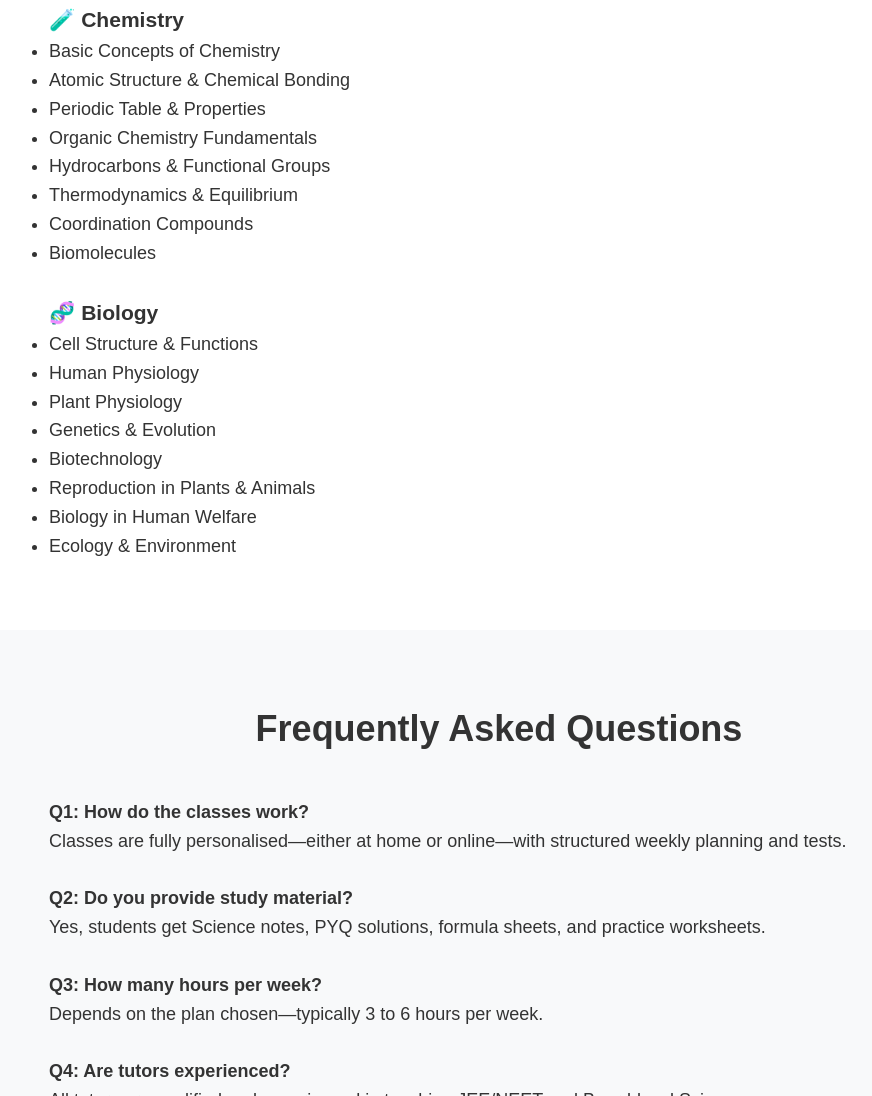
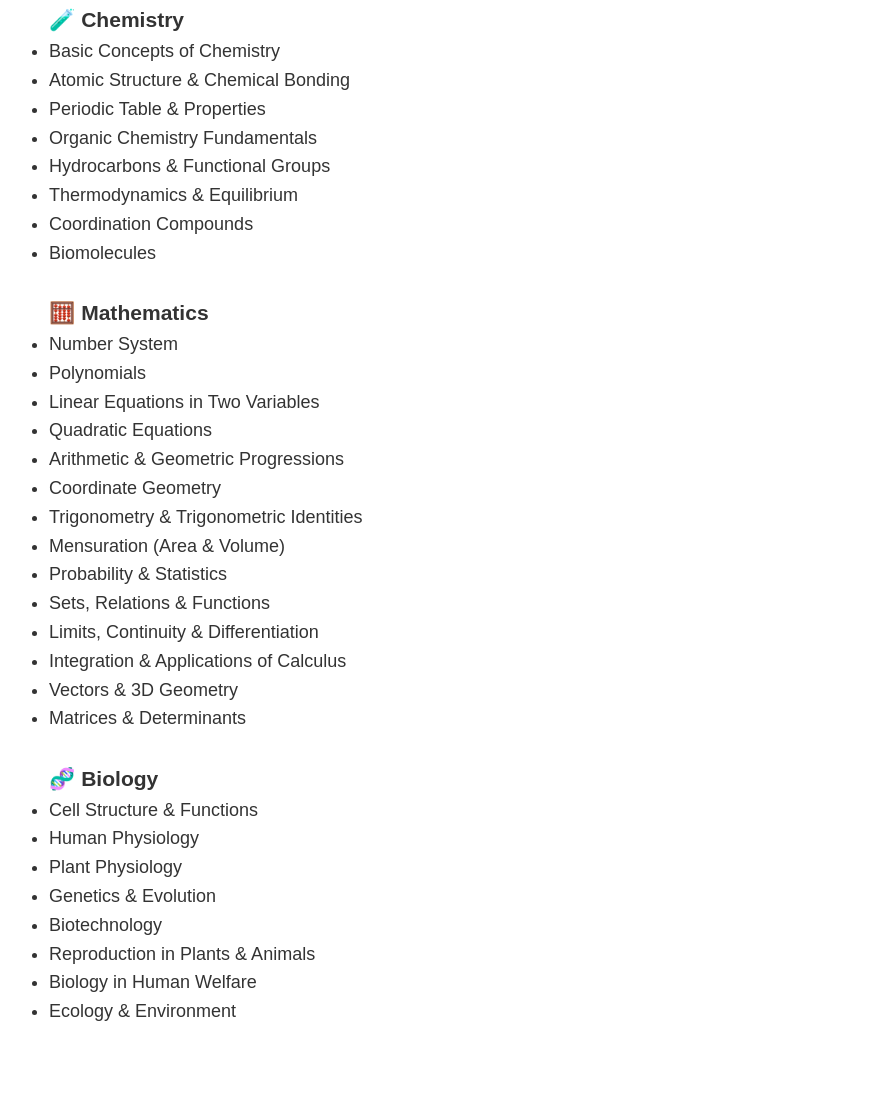
Before and after one commit to an81019-alt/expert-academy, a plain HTML site: page index.html in a window 1280 px wide. Shown: the part 2297-3393 px from the top of the page, without its empty margins (141-1013 px from the left). Drawn offline with Linux system fonts and the light colour scheme.

Commit message:
Update index.html

```diff
--- a/index.html
+++ b/index.html
@@ -268,6 +268,24 @@
                 <li>Biomolecules</li>
             </ul><br>
 
+            <h3>🧮 Mathematics</h3>
+            <ul>
+               <li>Number System</li>
+               <li>Polynomials</li>
+               <li>Linear Equations in Two Variables</li>
+               <li>Quadratic Equations</li>
+               <li>Arithmetic & Geometric Progressions</li>
+               <li>Coordinate Geometry</li>
+               <li>Trigonometry & Trigonometric Identities</li>
+               <li>Mensuration (Area & Volume)</li>
+               <li>Probability & Statistics</li>
+               <li>Sets, Relations & Functions</li>
+               <li>Limits, Continuity & Differentiation</li>
+               <li>Integration & Applications of Calculus</li>
+               <li>Vectors & 3D Geometry</li>
+               <li>Matrices & Determinants</li>
+            </ul><br>
+
             <h3>🧬 Biology</h3>
             <ul>
                 <li>Cell Structure & Functions</li>
```
